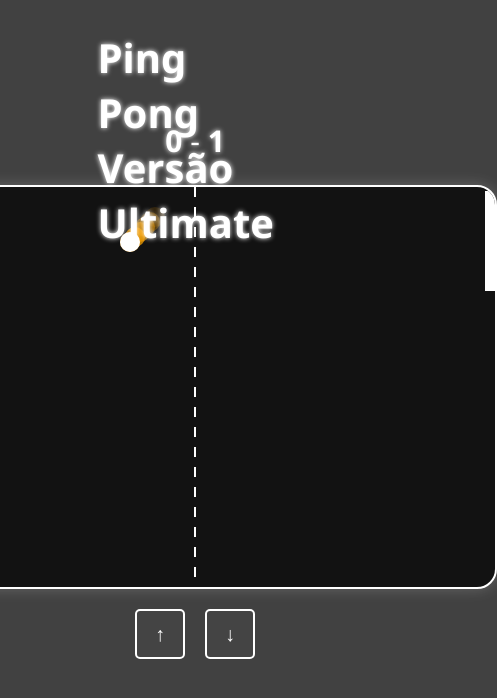
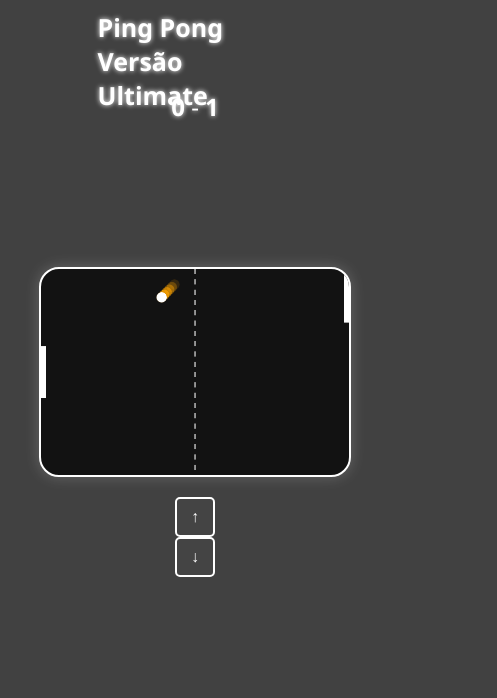
Before and after one commit to Srjuh/pingpong, a website: page Joguinho.html in a window 390 px wide. Shown: the whole page, 497 px wide, since content can reach past the window. Drawn offline with Linux system fonts and the light colour scheme.

Commit message:
Atualizando para portabilidade

```diff
--- a/Joguinho.html
+++ b/Joguinho.html
@@ -19,6 +19,7 @@
             height: 100vh;
             font-family: 'Segoe UI', Tahoma, Geneva, Verdana, sans-serif;
             flex-direction: column;
+            overflow: hidden;
         }
 
         canvas {
@@ -26,15 +27,17 @@
             border: 2px solid #fff;
             border-radius: 20px;
             box-shadow: 0 0 15px rgba(255, 255, 255, 0.2);
+            width: 90%;
+            max-width: 600px;
+            height: auto;
         }
 
         .nome {
             color: white;
             position: absolute;
-            top: 0;
+            top: 20px;
             left: 50%;
             transform: translateX(-50%);
-            top:30px;
             font-size: 40px;
             text-shadow: 0 0 5px #fff;
         }
@@ -55,6 +58,7 @@
             display: flex;
             margin-top: 20px;
             justify-content: center;
+            width: 100%;
         }
 
         .control-button {
@@ -76,8 +80,44 @@
             background-color: #555;
         }
 
-        .ball {
-            border-radius: 50%;
+        @media (max-width: 600px) {
+            .nome {
+                font-size: 30px;
+                top: 10px;
+            }
+
+            .score {
+                top: 90px;
+                font-size: 24px;
+            }
+
+            .control-button {
+                width: 45px;
+                height: 45px;
+                font-size: 18px;
+            }
+
+            .controls {
+                flex-direction: column;
+                align-items: center;
+            }
+
+            canvas {
+                width: 80%;
+                height: auto;
+            }
+        }
+
+        @media (max-width: 400px) {
+            .control-button {
+                width: 40px;
+                height: 40px;
+                font-size: 16px;
+            }
+
+            .nome {
+                font-size: 25px;
+            }
         }
     </style>
 </head>
@@ -104,7 +144,6 @@
         let leftScore = 0;
         let rightScore = 0;
 
-        // Criando a bola
         const ball = {
             x: canvas.width / 2,
             y: canvas.height / 2,
@@ -112,10 +151,9 @@
             speedX: 5,
             speedY: 5,
             color: "#fff",
-            trail: [] // Rastro da bola
+            trail: []
         };
 
-        // Criando as raquetes
         const paddleWidth = 10, paddleHeight = 100;
         const leftPaddle = {
             x: 0,
@@ -135,57 +173,47 @@
             speedY: 0
         };
 
-        // Função para desenhar o campo e os objetos
         function draw() {
-            context.clearRect(0, 0, canvas.width, canvas.height); // Limpa a tela
+            context.clearRect(0, 0, canvas.width, canvas.height);
 
-            // Desenha a faixa central (linha pontilhada)
             context.strokeStyle = "#fff";
             context.lineWidth = 2;
-            context.setLineDash([10, 10]); // Define a linha pontilhada
+            context.setLineDash([10, 10]);
             context.beginPath();
             context.moveTo(canvas.width / 2, 0);
             context.lineTo(canvas.width / 2, canvas.height);
             context.stroke();
-            context.setLineDash([]); // Remove o efeito pontilhado
+            context.setLineDash([]);
 
-            // Desenha o rastro da bola
             drawBallTrail();
 
-            // Desenha a bola
             context.beginPath();
             context.arc(ball.x, ball.y, ball.radius, 0, Math.PI * 2, false);
             context.fillStyle = ball.color;
             context.fill();
             context.closePath();
 
-            // Desenha as raquetes
             context.fillStyle = leftPaddle.color;
             context.fillRect(leftPaddle.x, leftPaddle.y, leftPaddle.width, leftPaddle.height);
 
             context.fillStyle = rightPaddle.color;
             context.fillRect(rightPaddle.x, rightPaddle.y, rightPaddle.width, rightPaddle.height);
 
-            // Atualiza a posição da bola
             ball.x += ball.speedX;
             ball.y += ball.speedY;
 
-            // Verifica se a bola atingiu o topo ou a base da tela
             if (ball.y + ball.radius > canvas.height || ball.y - ball.radius < 0) {
                 ball.speedY = -ball.speedY;
             }
 
-            // Verifica colisão com a raquete esquerda
             if (ball.x - ball.radius < leftPaddle.x + leftPaddle.width && ball.y > leftPaddle.y && ball.y < leftPaddle.y + leftPaddle.height) {
                 ball.speedX = -ball.speedX;
             }
 
-            // Verifica colisão com a raquete direita
             if (ball.x + ball.radius > rightPaddle.x && ball.y > rightPaddle.y && ball.y < rightPaddle.y + rightPaddle.height) {
                 ball.speedX = -ball.speedX;
             }
 
-            // Verifica se a bola saiu da tela
             if (ball.x - ball.radius < 0) {
                 rightScore++;
                 resetBall();
@@ -194,42 +222,35 @@
                 resetBall();
             }
 
-            // Atualiza o placar
             document.getElementById("leftScore").textContent = leftScore;
             document.getElementById("rightScore").textContent = rightScore;
         }
 
-        // Função para resetar a bola
         function resetBall() {
             ball.x = canvas.width / 2;
             ball.y = canvas.height / 2;
             ball.speedX = -ball.speedX;
             ball.speedY = 5;
-            ball.trail = []; // Limpa o rastro ao reiniciar
+            ball.trail = [];
         }
 
-        // Função para desenhar o rastro da bola
         function drawBallTrail() {
-            // Adiciona o rastro
             ball.trail.push({ x: ball.x, y: ball.y });
 
-            // Mantém o rastro pequeno e suave
             if (ball.trail.length > 7) {
-                ball.trail.shift(); // Remove o rastro mais antigo
+                ball.trail.shift();
             }
 
-            // Desenha o rastro
             for (let i = 0; i < ball.trail.length; i++) {
-                const alpha = i / ball.trail.length; // Aumenta a transparência conforme o rastro se afasta
+                const alpha = i / ball.trail.length;
                 context.beginPath();
                 context.arc(ball.trail[i].x, ball.trail[i].y, ball.radius, 0, Math.PI * 2, false);
-                context.fillStyle = `rgba(255, 165, 0, ${alpha})`; // Cor e transparência do rastro
+                context.fillStyle = `rgba(255, 165, 0, ${alpha})`;
                 context.fill();
                 context.closePath();
             }
         }
 
-        // Funções para mover as raquetes
         function movePaddle() {
             if (leftPaddle.speedY !== 0) {
                 leftPaddle.y += leftPaddle.speedY;
@@ -237,48 +258,51 @@
                 if (leftPaddle.y + leftPaddle.height > canvas.height) leftPaddle.y = canvas.height - leftPaddle.height;
             }
 
-            // Raquete da direita se move automaticamente
-            if (ball.y < rightPaddle.y + rightPaddle.height / 2) {
-                rightPaddle.y -= 4; // Move a raquete para cima
-            } else if (ball.y > rightPaddle.y + rightPaddle.height / 2) {
-                rightPaddle.y += 4; // Move a raquete para baixo
+            // A raquete da direita segue a bola
+            if (rightPaddle.y + rightPaddle.height / 2 < ball.y) {
+                rightPaddle.y += 4; // Velocidade de movimento da raquete da direita
+            } else if (rightPaddle.y + rightPaddle.height / 2 > ball.y) {
+                rightPaddle.y -= 4;
             }
 
-            // Limita o movimento da raquete da direita dentro da tela
             if (rightPaddle.y < 0) rightPaddle.y = 0;
             if (rightPaddle.y + rightPaddle.height > canvas.height) rightPaddle.y = canvas.height - rightPaddle.height;
         }
 
-        // Controle da raquete esquerda com teclas
-        document.addEventListener("keydown", (e) => {
-            if (e.key === "ArrowUp") leftPaddle.speedY = -5;
-            if (e.key === "ArrowDown") leftPaddle.speedY = 5;
+        // Funções para controlar a raquete esquerda
+        let moveUp = false, moveDown = false;
+
+        document.getElementById("upBtn").addEventListener("mousedown", function() {
+            moveUp = true;
         });
 
-        document.addEventListener("keyup", (e) => {
-            if (e.key === "ArrowUp" || e.key === "ArrowDown") leftPaddle.speedY = 0;
+        document.getElementById("upBtn").addEventListener("mouseup", function() {
+            moveUp = false;
         });
 
-        // Controle da raquete esquerda com botões
-        document.getElementById("upBtn").addEventListener("click", () => {
-            leftPaddle.y -= 20;  // Move a raquete para cima por 20px
-            if (leftPaddle.y < 0) leftPaddle.y = 0;  // Não permite que saia da tela
+        document.getElementById("downBtn").addEventListener("mousedown", function() {
+            moveDown = true;
         });
 
-        document.getElementById("downBtn").addEventListener("click", () => {
-            leftPaddle.y += 20;  // Move a raquete para baixo por 20px
-            if (leftPaddle.y + leftPaddle.height > canvas.height) leftPaddle.y = canvas.height - leftPaddle.height;  // Não permite que saia da tela
+        document.getElementById("downBtn").addEventListener("mouseup", function() {
+            moveDown = false;
         });
 
-        // Loop principal do jogo
-        function gameLoop() {
+        function update() {
+            if (moveUp) {
+                leftPaddle.speedY = -8;
+            } else if (moveDown) {
+                leftPaddle.speedY = 8;
+            } else {
+                leftPaddle.speedY = 0;
+            }
+
             movePaddle();
             draw();
-            requestAnimationFrame(gameLoop);
+            requestAnimationFrame(update);
         }
 
-        // Inicia o jogo
-        gameLoop();
+        update();
     </script>
 </body>
 </html>
```
